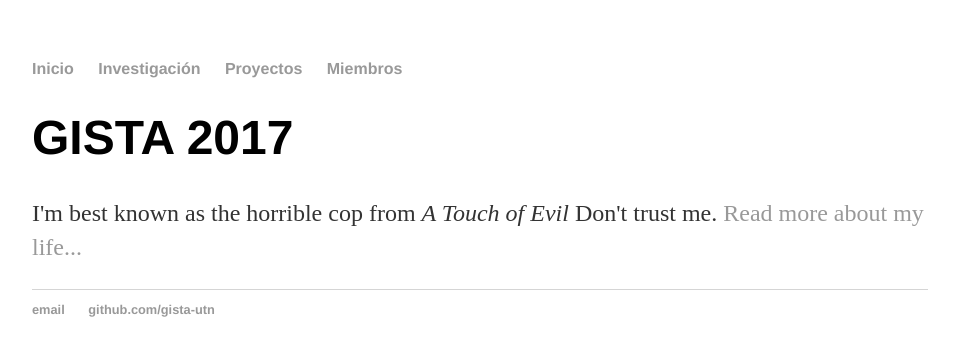
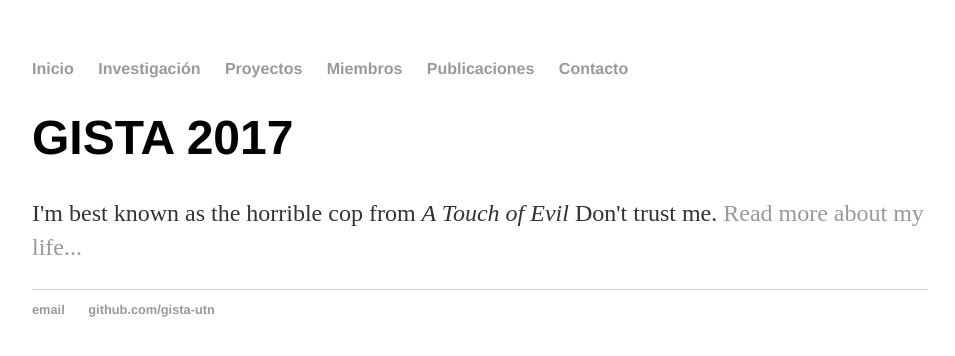
Before and after one commit to gista-utn/gista-utn.github.io, a Jekyll site: the page built from index.html, in a window 1280 px wide. Shown: the top 356 px of the page, without its empty margins (160-1115 px from the left). Built offline with Jekyll 4.4.1, drawn with Linux system fonts in a browser that asks for light colours.

Commit message:
Update default.html

```diff
--- a/_layouts/default.html
+++ b/_layouts/default.html
@@ -12,6 +12,8 @@
 		        	<li><a href="/Investigación">Investigación</a></li>
 	        		<li><a href="/Proyectos">Proyectos</a></li>
 	        		<li><a href="/Miembros">Miembros</a></li>
+				<li><a href="/Publicaciones">Publicaciones</a></li>
+				<li><a href="/Contacto">Contacto</a></li>
 	    		</ul>
 			</nav>
 			<div class="container">
```
